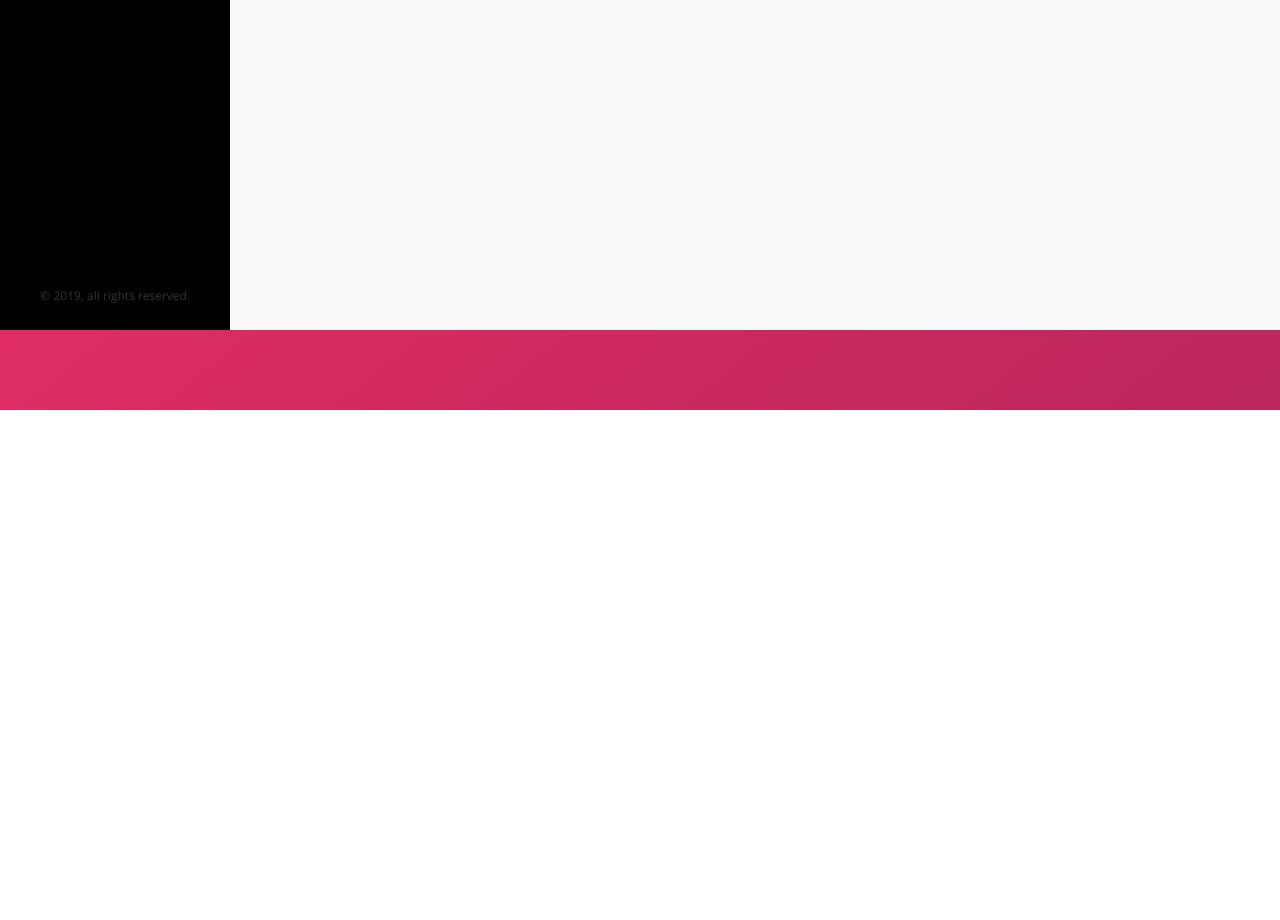
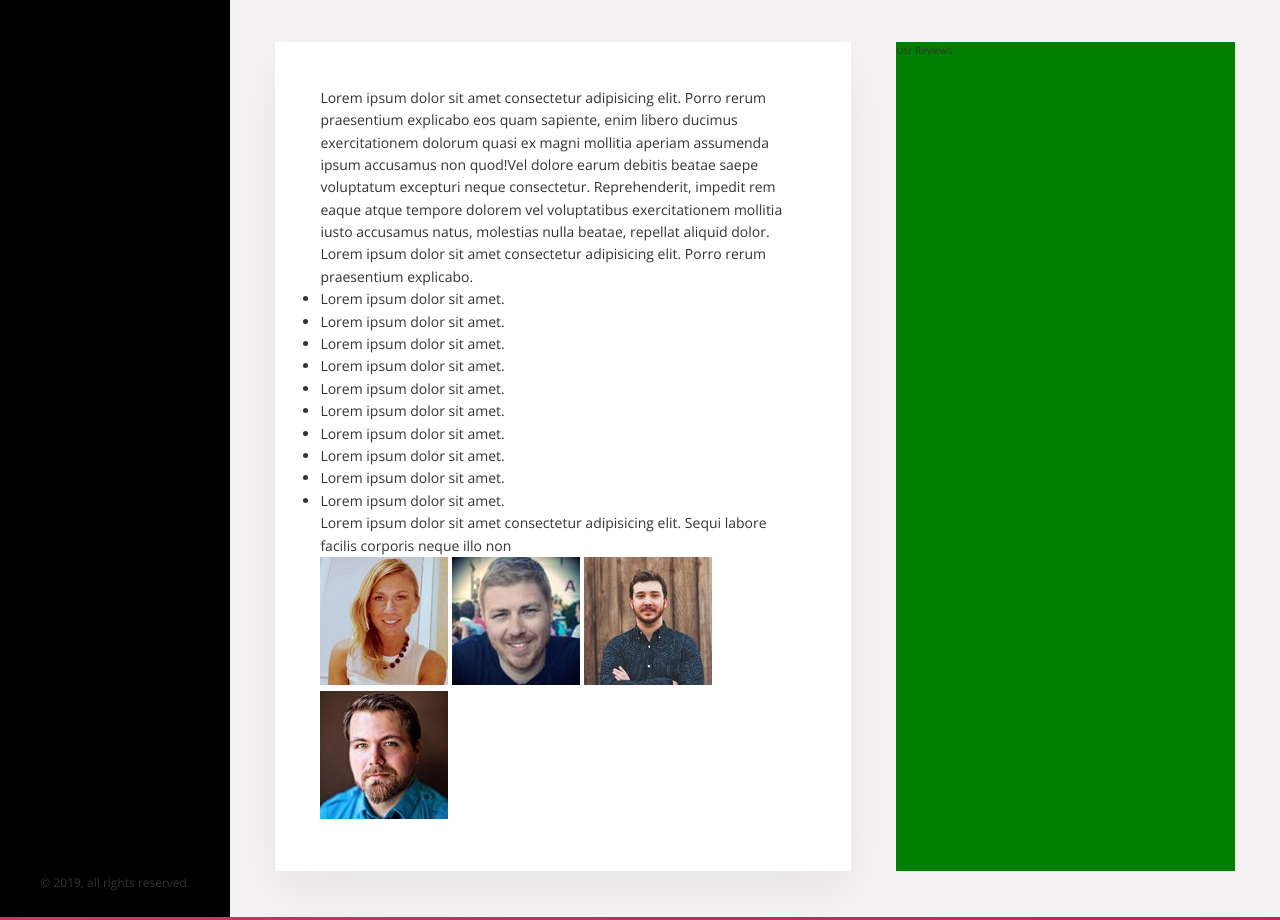
Before and after one commit to ghoul007/Advanced-CSS-Flexbox, a website: page index.html in a window 1280 px wide. Shown: the part 620-1540 px from the top of the page. Before the commit the page ends 1030 px from the top, so only its background shows below. Drawn offline with nearby package versions, Linux system fonts and the light colour scheme.

Commit message:
add description

```diff
--- a/index.html
+++ b/index.html
@@ -158,11 +158,63 @@
 
 				</div>
 
+
+
+				<div class="detail">
+					<div class="description">
+						<p class="paragraph">
+							Lorem ipsum dolor sit amet consectetur adipisicing elit. Porro rerum praesentium explicabo
+							eos quam sapiente, enim libero ducimus exercitationem dolorum quasi ex magni mollitia
+							aperiam assumenda ipsum accusamus non quod!Vel dolore earum debitis beatae saepe voluptatum
+							excepturi neque consectetur. Reprehenderit, impedit rem eaque atque tempore dolorem vel
+							voluptatibus exercitationem mollitia iusto accusamus natus, molestias nulla beatae, repellat
+							aliquid dolor.
+						</p>
+
+						<p class="paragraph">
+							Lorem ipsum dolor sit amet consectetur adipisicing elit. Porro rerum praesentium explicabo.
+						</p>
+
+						<ul class="list">
+							<li class="list__item">Lorem ipsum dolor sit amet.</li>
+							<li class="list__item">Lorem ipsum dolor sit amet.</li>
+							<li class="list__item">Lorem ipsum dolor sit amet.</li>
+							<li class="list__item">Lorem ipsum dolor sit amet.</li>
+							<li class="list__item">Lorem ipsum dolor sit amet.</li>
+							<li class="list__item">Lorem ipsum dolor sit amet.</li>
+							<li class="list__item">Lorem ipsum dolor sit amet.</li>
+							<li class="list__item">Lorem ipsum dolor sit amet.</li>
+							<li class="list__item">Lorem ipsum dolor sit amet.</li>
+							<li class="list__item">Lorem ipsum dolor sit amet.</li>
+						</ul>
+
+						<div class="recommend">
+							<p class="recommen__count">
+								Lorem ipsum dolor sit amet consectetur adipisicing elit. Sequi labore facilis corporis
+								neque illo non
+							</p>
+
+							<div class="recommend_friends">
+								<img src="img/user-2.jpg" alt="" class="recommend__photo">
+								<img src="img/user-3.jpg" alt="" class="recommend__photo">
+								<img src="img/user-4.jpg" alt="" class="recommend__photo">
+								<img src="img/user-5.jpg" alt="" class="recommend__photo">
+                            </div>
+							</div>
+						</div>
+
+
+						<div class="user-reviews">
+							Usr Reviews
+						</div>
+					</div>
+
+
+				</div>
+
 			</div>
 
 		</div>
-
-	</div>
 </body>
 
 </html>
--- a/sass/_layout.scss
+++ b/sass/_layout.scss
@@ -29,6 +29,28 @@
 
 .hotel-view{
     flex:1;
-    height: 80rem;
 
 }
+
+.detail{
+    display: flex;
+    padding: 4.5rem;
+    background-color: var(--color-grey-light-2);
+    border-bottom:  var(--line);
+
+}
+
+.description{
+    font-size: 1.4rem;
+    padding: 4.5rem;
+    flex: 0 0 60%;
+    margin-right: 4.5rem;
+    box-shadow: var(--shadow-light);
+    background: #fff;
+}
+
+
+.user-reviews{
+background-color: green;
+flex:1;
+}
```
Also changed, not shown: css/style.css.
